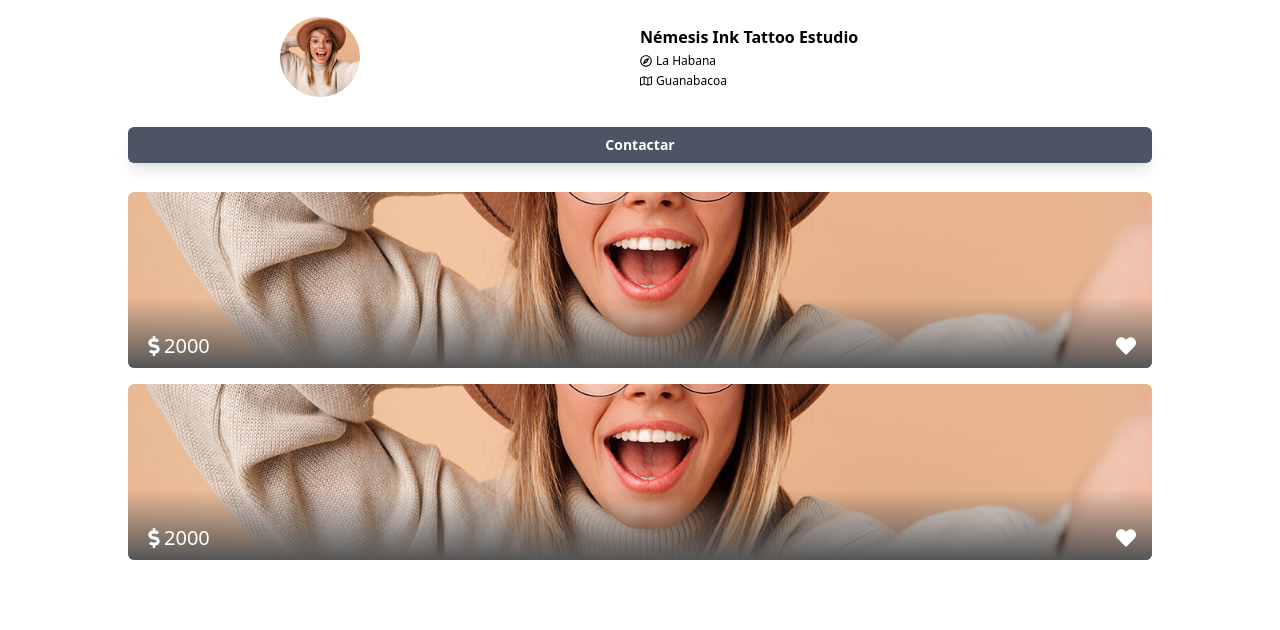
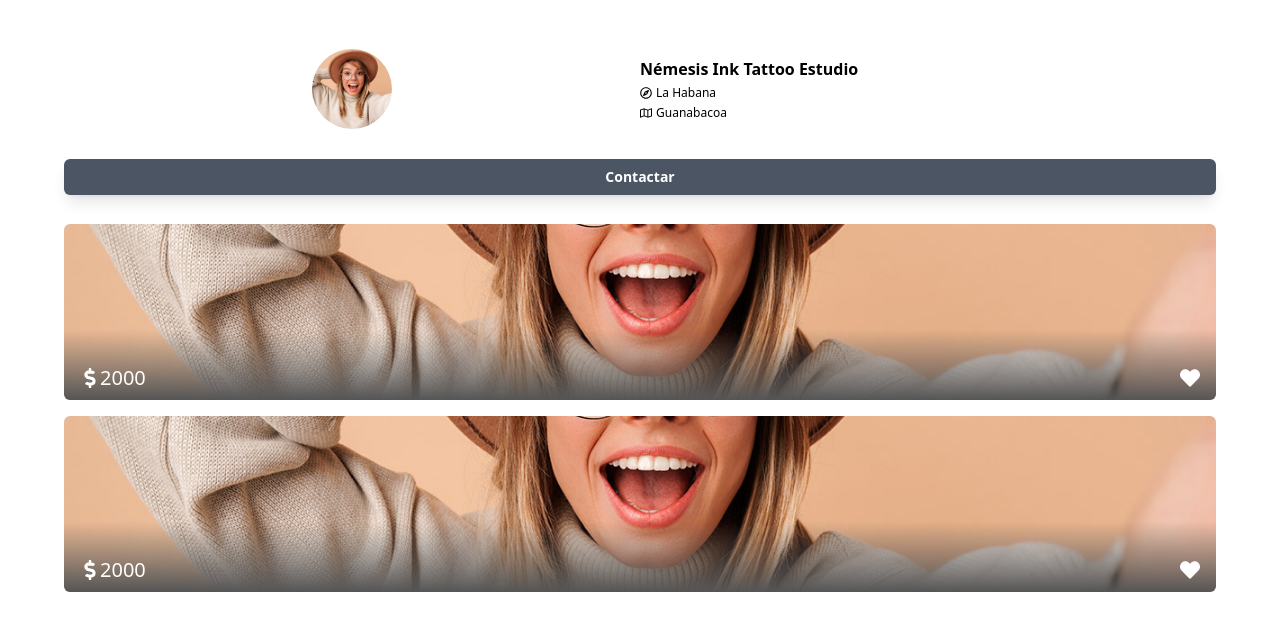
Before and after one commit to AlbeTorres/tatuarte, a React (Create React App) app: page /estudio in a window 1280 px wide. Shown: the top 630 px of the page. Built offline with nearby package versions, Linux system fonts and the light colour scheme.

Commit message:
mejorado estudio

```diff
--- a/src/components/trabajo/Trabajo.js
+++ b/src/components/trabajo/Trabajo.js
@@ -5,7 +5,7 @@ import{FaDollarSign, FaHeart} from 'react-icons/fa'
 const Trabajo = () => {
   return (
     <Fragment>
-        <div className='relative rounded-md w-4/5 h-44 m-auto my-4 '>
+        <div className='relative rounded-md contenedor h-44 m-auto estudio-card '>
              <img src='img/test.jpg' className='rounded-md w-full h-44 object-cover'/>
              <div className='absolute bg-trabajo_card h-full top-0 w-full rounded-md flex items-end'>
               <div className="flex justify-between w-full items-center  mb-2 mx-4 text-xl">
--- a/src/pages/estudio/Estudio.js
+++ b/src/pages/estudio/Estudio.js
@@ -14,7 +14,7 @@ const Estudio = ()=>{
 
     return (
         <Fragment>
-            <div className="grid grid-cols-2 h-44 items-center estudio-grid-header  ">
+            <div className="grid grid-cols-2 h-44 items-center estudio-grid-header contenedor estudio-header">
                 <figure className='rounded-full w-20 h-20 m-auto '>
                     <img src="img/test.jpg" alt="" className='w-full h-full rounded-full object-cover' />
                 </figure>
--- a/src/pages/estudio/estudio.css
+++ b/src/pages/estudio/estudio.css
@@ -8,7 +8,7 @@
 
 .estudio-btn{
     @apply bg-gray-600 px-5 py-2 block m-auto rounded-md shadow-lg font-semibold text-sm
-    text-white  w-4/5 hover:text-white hover:bg-gray-800
+    text-white  w-full hover:text-white hover:bg-gray-800
 }
 
 .contacto-link{
@@ -16,3 +16,13 @@
 
 
 }
+
+.estudio-header{
+    margin-top: 2rem;
+}
+
+.estudio-card{
+    margin-top: 1rem;
+    margin-bottom: 1rem;
+
+}
```
